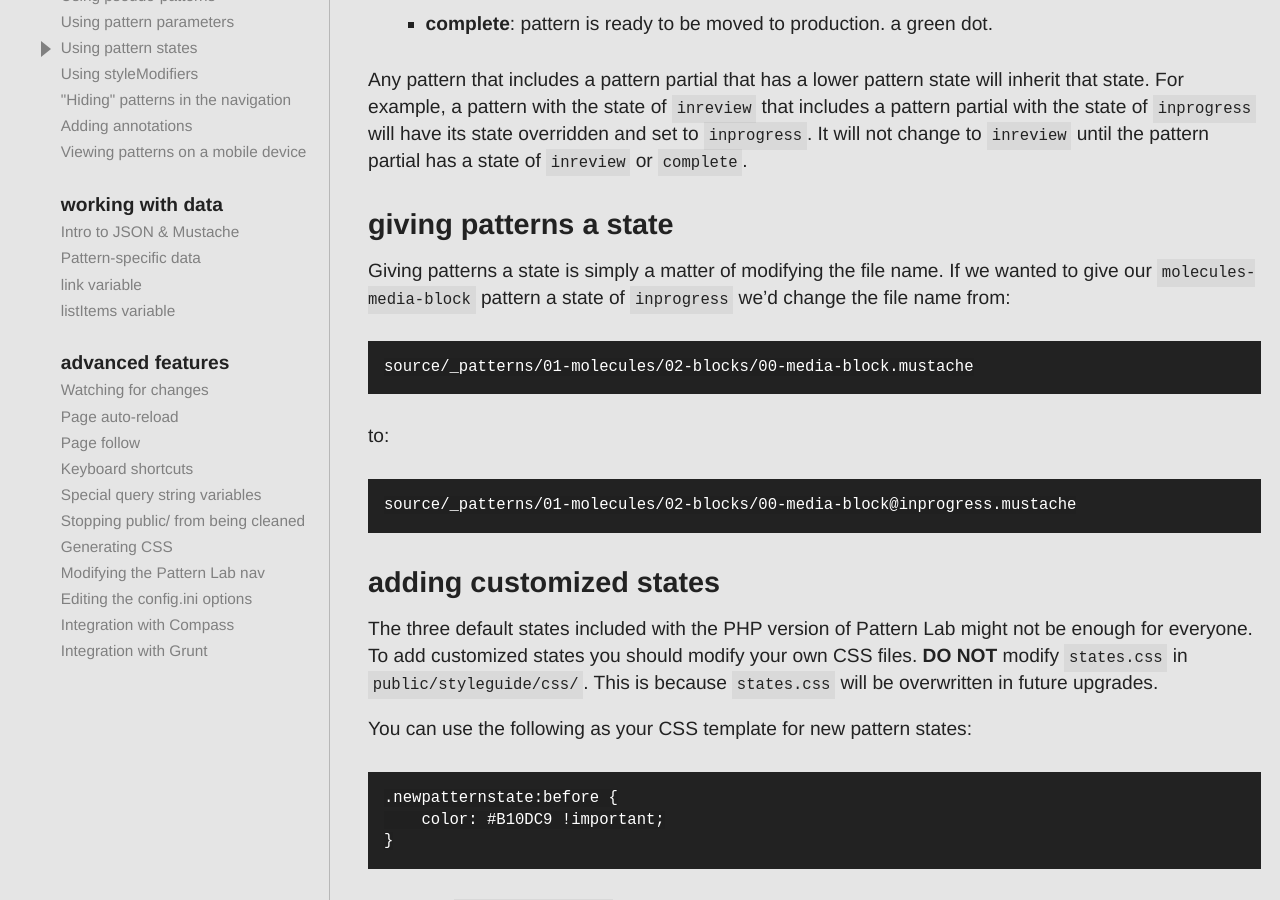
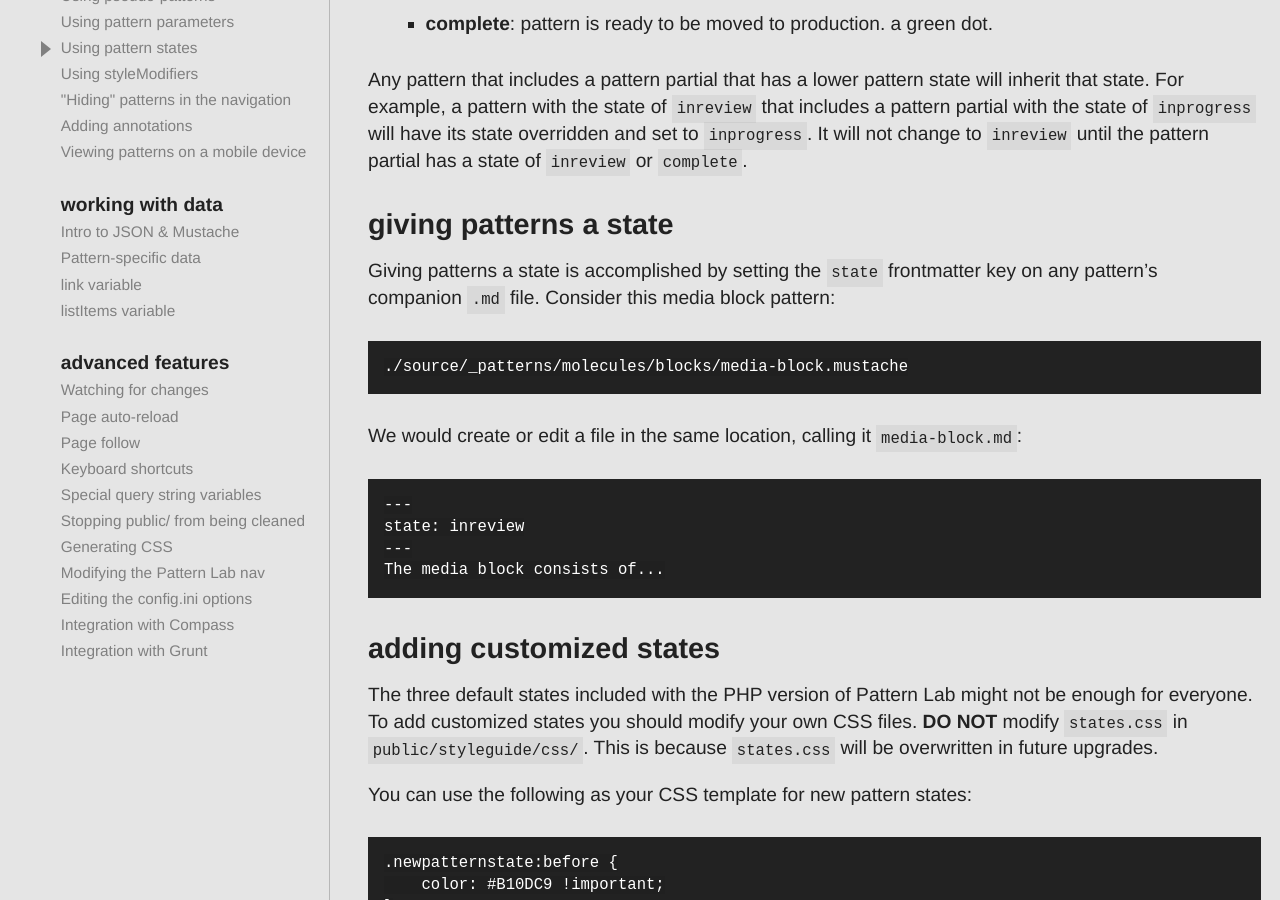
Before and after one commit to pattern-lab/website, a Jekyll site: the page built from docs/pattern-states.md, in a window 1280 px wide and 900 px high, scrolled down 646 px. Built offline with Jekyll 4.4.1, drawn with Linux system fonts in a browser that asks for light colours; Markdown is read by kramdown in place of the engine named in the settings; comment, search, counter and statistics services are not loaded.

Commit message:
Update docs on PHP Pattern States

```diff
--- a/docs/pattern-states.md
+++ b/docs/pattern-states.md
@@ -21,13 +21,16 @@ Any pattern that includes a pattern partial that has a lower pattern state will
 
 ## Giving Patterns a State
 
-Giving patterns a state is simply a matter of modifying the file name. If we wanted to give our `molecules-media-block` pattern a state of `inprogress` we'd change the file name from:
+Giving patterns a state is accomplished by setting the `state` frontmatter key on any pattern’s companion `.md` file. Consider this media block pattern:
 
-    source/_patterns/01-molecules/02-blocks/00-media-block.mustache
+    ./source/_patterns/molecules/blocks/media-block.mustache
 
-to:
+We would create or edit a file in the same location, calling it `media-block.md`:
 
-    source/_patterns/01-molecules/02-blocks/00-media-block@inprogress.mustache
+    ---
+    state: inreview
+    ---
+    The media block consists of...
 
 ## Adding Customized States
 
```
